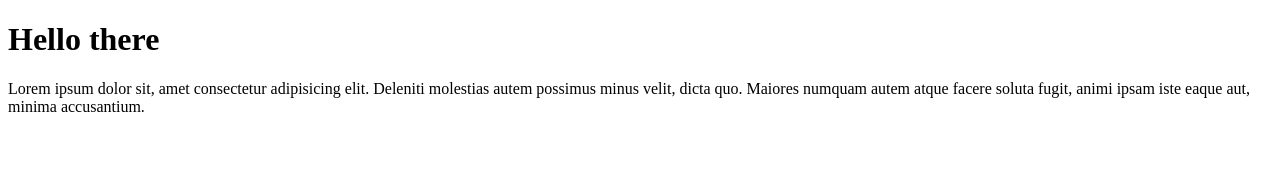
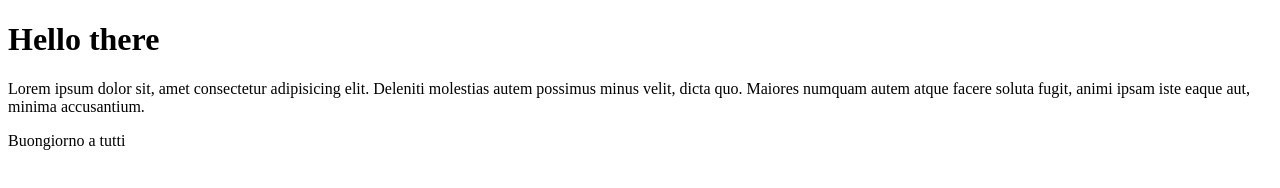
Before and after one commit to davide-saietti/first-repository, a plain HTML site: page index.html in a window 1280 px wide. Drawn offline with Linux system fonts and the light colour scheme.

Commit message:
feat:project

```diff
--- a/index.html
+++ b/index.html
@@ -8,5 +8,6 @@
 <body>
     <h1>Hello there</h1>
     <p>Lorem ipsum dolor sit, amet consectetur adipisicing elit. Deleniti molestias autem possimus minus velit, dicta quo. Maiores numquam autem atque facere soluta fugit, animi ipsam iste eaque aut, minima accusantium.</p>
+    <p>Buongiorno a tutti</p>
 </body>
 </html>
```
